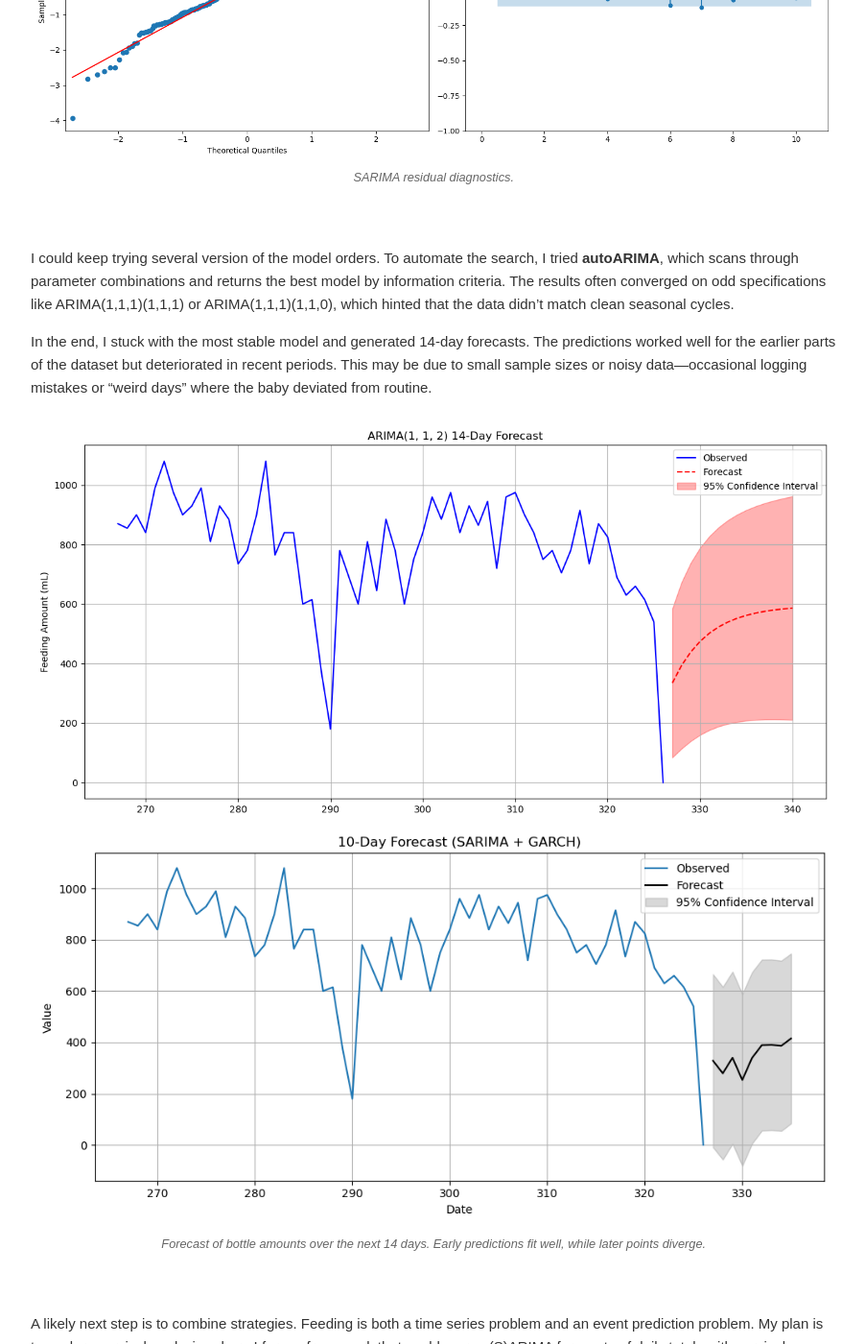
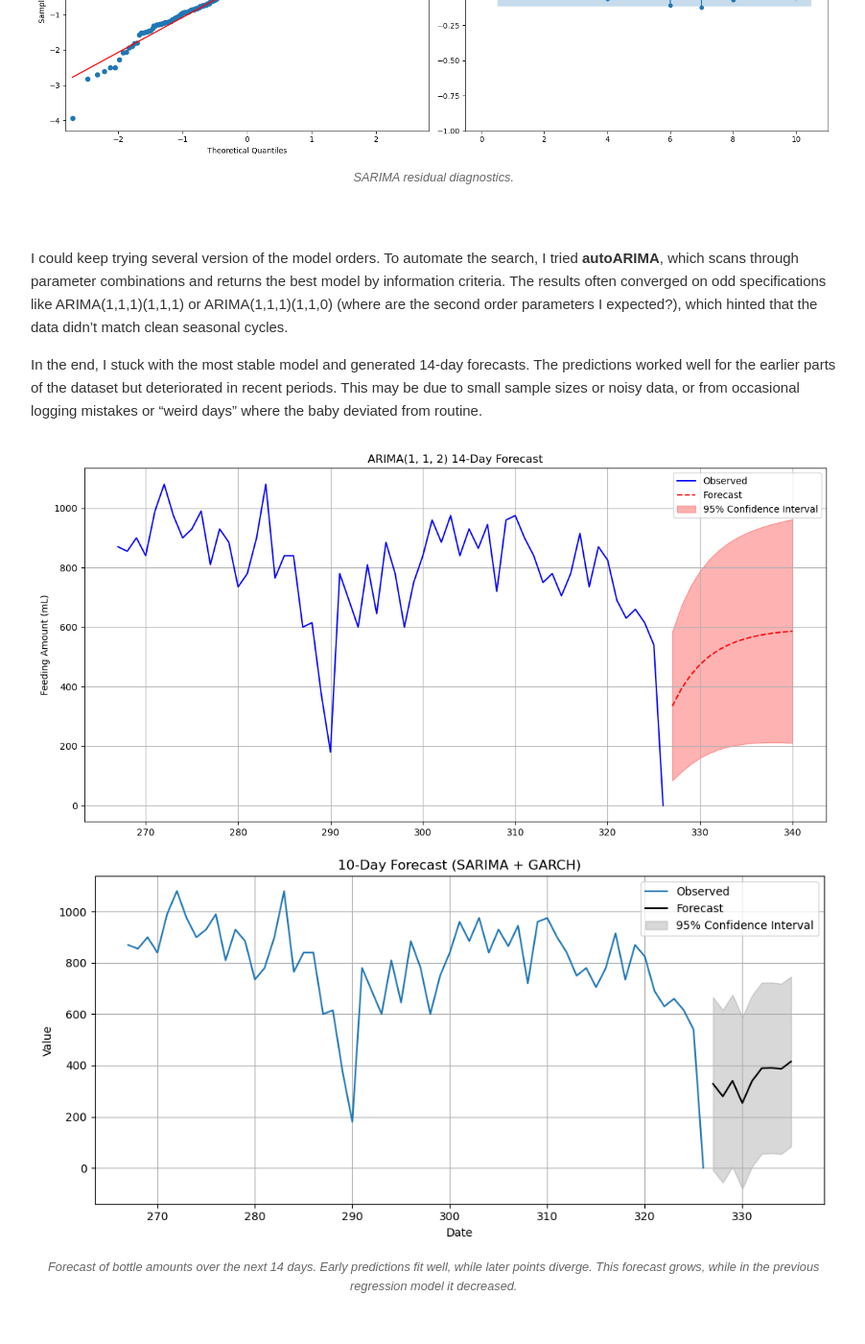
Before and after one commit to deividribeiro/deividribeiro.github.io, a Jekyll site: the page built from _posts/2025-08-24-BottleFeedingTimeSeries.md, in a window 1280 px wide and 1400 px high, scrolled down 4254 px. Shown: the whole window at 96% size, without its empty margins (79-981 px from the left). Built offline with Jekyll 4.4.1, drawn with Linux system fonts in a browser that asks for light colours.

Commit message:
Edits to posts

```diff
--- a/_posts/2025-08-24-BottleFeedingTimeSeries.md
+++ b/_posts/2025-08-24-BottleFeedingTimeSeries.md
@@ -57,16 +57,16 @@ Next, I extended the analysis with **SARIMA (Seasonal ARIMA)**. I tested seasona
 </figure>
 <br>
 
-I could keep trying several version of the model orders. To automate the search, I tried **autoARIMA**, which scans through parameter combinations and returns the best model by information criteria. The results often converged on odd specifications like ARIMA(1,1,1)(1,1,1) or ARIMA(1,1,1)(1,1,0), which hinted that the data didn’t match clean seasonal cycles.
+I could keep trying several version of the model orders. To automate the search, I tried **autoARIMA**, which scans through parameter combinations and returns the best model by information criteria. The results often converged on odd specifications like ARIMA(1,1,1)(1,1,1) or ARIMA(1,1,1)(1,1,0) (where are the second order parameters I expected?), which hinted that the data didn’t match clean seasonal cycles.
 
-In the end, I stuck with the most stable model and generated 14-day forecasts. The predictions worked well for the earlier parts of the dataset but deteriorated in recent periods. This may be due to small sample sizes or noisy data—occasional logging mistakes or “weird days” where the baby deviated from routine.
+In the end, I stuck with the most stable model and generated 14-day forecasts. The predictions worked well for the earlier parts of the dataset but deteriorated in recent periods. This may be due to small sample sizes or noisy data, or from occasional logging mistakes or “weird days” where the baby deviated from routine.
 
 <figure style="text-align: center;">
     <img src="/assets/images/simple_arima_forecast.png"
         alt="ARIMA 14-Day Forecast" width="100%">
     <img src="/assets/images/sarima_forecast.png"
         alt="SARIMA 14-Day Forecast" width="100%">
-    <figcaption style="text-align: center;"><i> Forecast of bottle amounts over the next 14 days. Early predictions fit well, while later points diverge. </i></figcaption>
+    <figcaption style="text-align: center;"><i> Forecast of bottle amounts over the next 14 days. Early predictions fit well, while later points diverge. This forecast grows, while in the previous regression model it decreased. </i></figcaption>
 </figure>
 <br>
 
--- a/posts.html
+++ b/posts.html
@@ -9,12 +9,12 @@ title: Posts
     <ul class="post-list">
         {% for post in site.posts %}
         <li>
-            <span class="post-meta">{{ post.date | date: "%b %-d, %Y" }}</span>
-            <h5>
+            <h6>
                 <a class="post-link" href="{{ post.url | relative_url }}">
                     {{ post.title | escape }}
                 </a>
-            </h5>
+            </h6>
+            <span class="post-meta">{{ post.date | date: "%b %-d, %Y" }}</span>
             {% if post.excerpt %}
             <p>{{ post.excerpt }}</p>
             {% endif %}
```
Also changed, not shown: _posts/2025-07-24-MyBaby_data_project.md (+2 -2 lines), _posts/2025-08-04-BottleFeedingRegressionAnalysis.md (+2 -2 lines), _posts/2025-09-02-vts_rag.md (+2 -2 lines).
